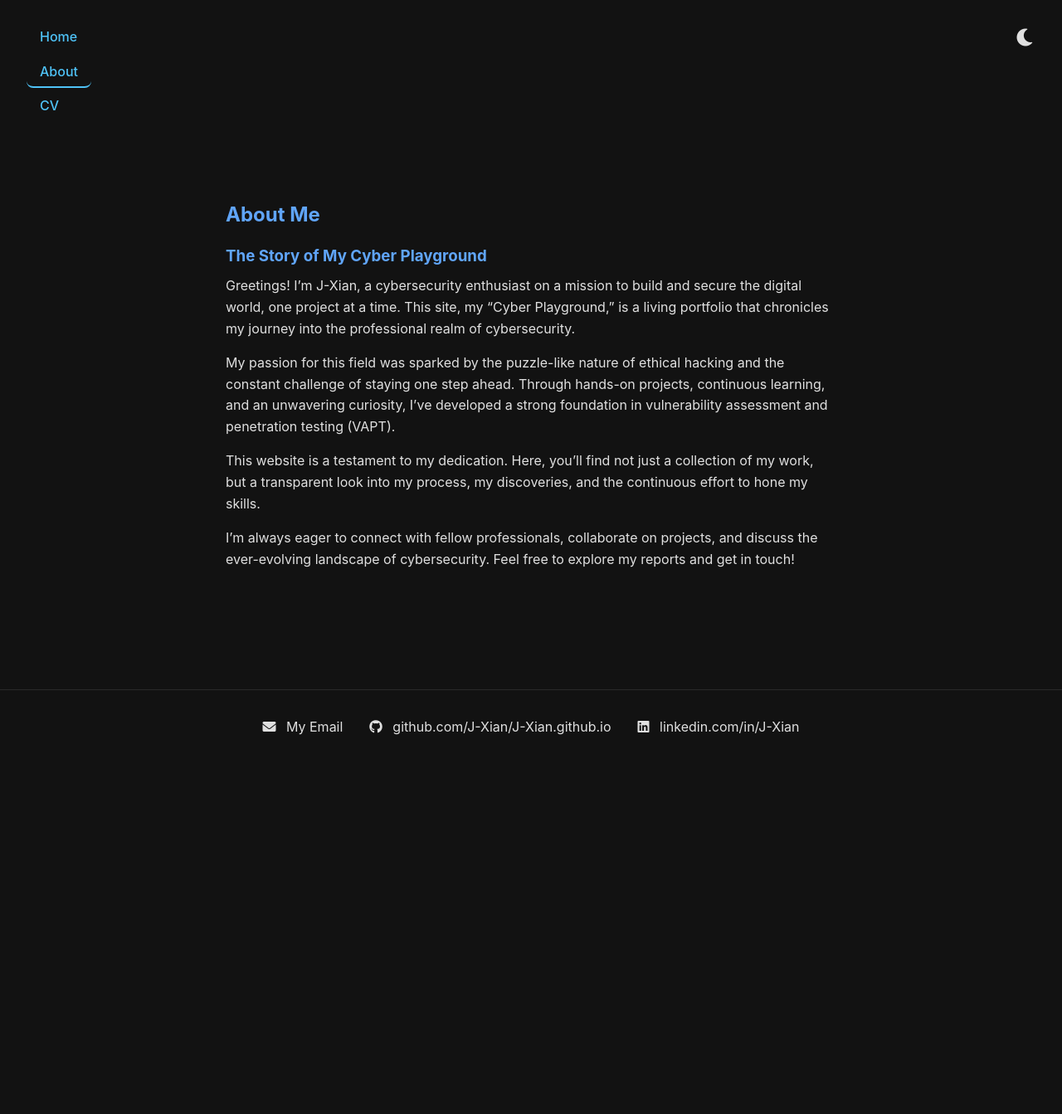
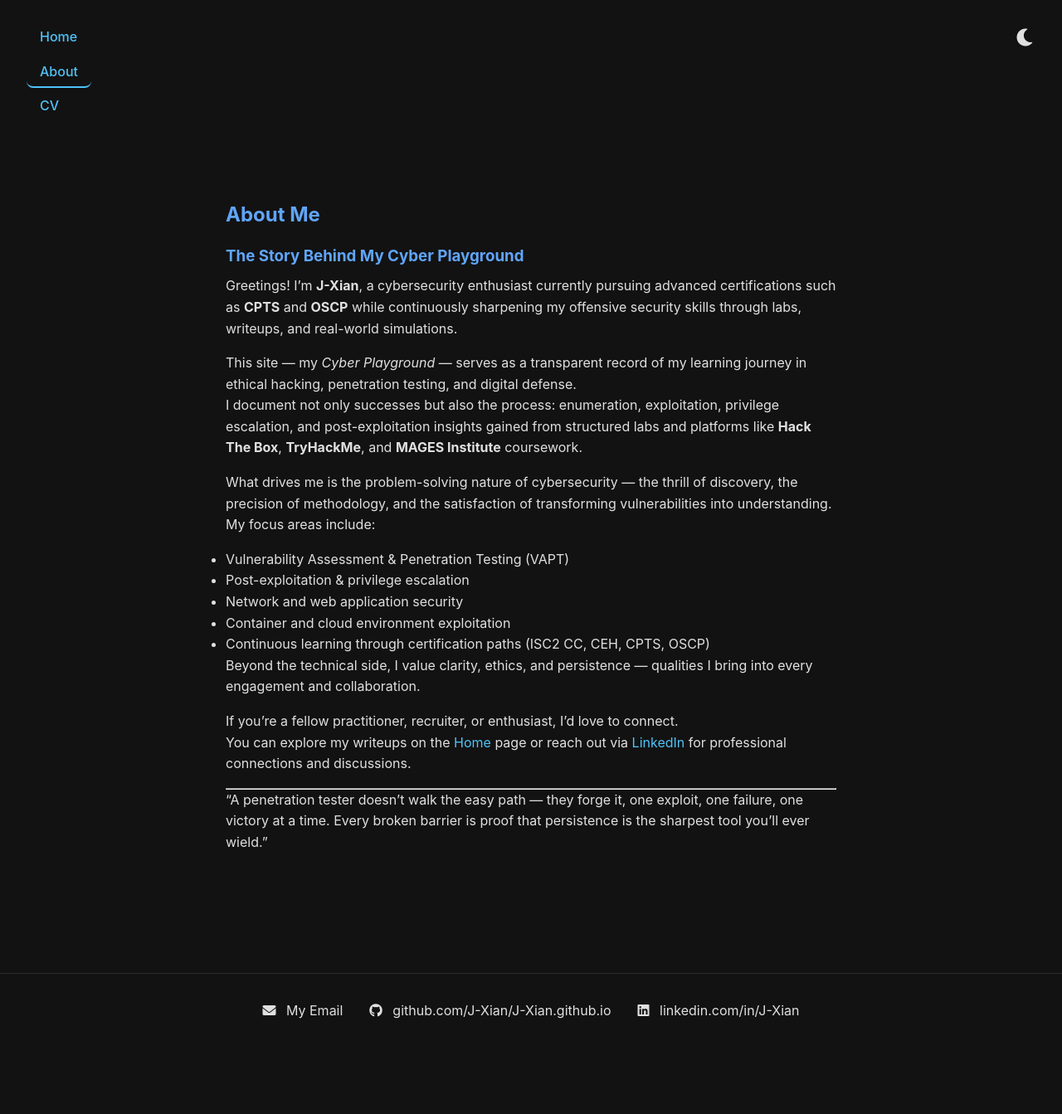
Before and after one commit to J-Xian/J-Xian.github.io, a Jekyll site: the page built from about.md, in a window 1280 px wide. Shown: the whole page at 83% size. Built offline with Jekyll 4.4.1, drawn with Linux system fonts in a browser that asks for light colours; before the commit the page ends 1002 px from its top, so only the background shows below that.

Commit message:
Revise 'About Me' section with new details
Updated the content of the 'About Me' section to reflect current pursuits and experiences in cybersecurity.

```diff
--- a/about.md
+++ b/about.md
@@ -4,11 +4,26 @@
 ---
 
 ## About Me
-### The Story of My Cyber Playground
-Greetings! I'm J-Xian, a cybersecurity enthusiast on a mission to build and secure the digital world, one project at a time. This site, my "Cyber Playground," is a living portfolio that chronicles my journey into the professional realm of cybersecurity.
+### The Story Behind My Cyber Playground
 
-My passion for this field was sparked by the puzzle-like nature of ethical hacking and the constant challenge of staying one step ahead. Through hands-on projects, continuous learning, and an unwavering curiosity, I've developed a strong foundation in vulnerability assessment and penetration testing (VAPT).
+Greetings! I'm **J-Xian**, a cybersecurity enthusiast currently pursuing advanced certifications such as **CPTS** and **OSCP** while continuously sharpening my offensive security skills through labs, writeups, and real-world simulations.
 
-This website is a testament to my dedication. Here, you'll find not just a collection of my work, but a transparent look into my process, my discoveries, and the continuous effort to hone my skills.
+This site — my *Cyber Playground* — serves as a transparent record of my learning journey in ethical hacking, penetration testing, and digital defense.
+I document not only successes but also the process: enumeration, exploitation, privilege escalation, and post-exploitation insights gained from structured labs and platforms like **Hack The Box**, **TryHackMe**, and **MAGES Institute** coursework.
 
-I'm always eager to connect with fellow professionals, collaborate on projects, and discuss the ever-evolving landscape of cybersecurity. Feel free to explore my reports and get in touch!
+What drives me is the problem-solving nature of cybersecurity — the thrill of discovery, the precision of methodology, and the satisfaction of transforming vulnerabilities into understanding. My focus areas include:
+
+- Vulnerability Assessment & Penetration Testing (VAPT)
+- Post-exploitation & privilege escalation
+- Network and web application security
+- Container and cloud environment exploitation
+- Continuous learning through certification paths (ISC2 CC, CEH, CPTS, OSCP)
+
+Beyond the technical side, I value clarity, ethics, and persistence — qualities I bring into every engagement and collaboration.
+
+If you're a fellow practitioner, recruiter, or enthusiast, I’d love to connect.
+You can explore my writeups on the [Home](/) page or reach out via [LinkedIn](https://linkedin.com/in/j-xian-ching) for professional connections and discussions.
+
+---
+
+> “A penetration tester doesn’t walk the easy path — they forge it, one exploit, one failure, one victory at a time. Every broken barrier is proof that persistence is the sharpest tool you’ll ever wield.”
```
